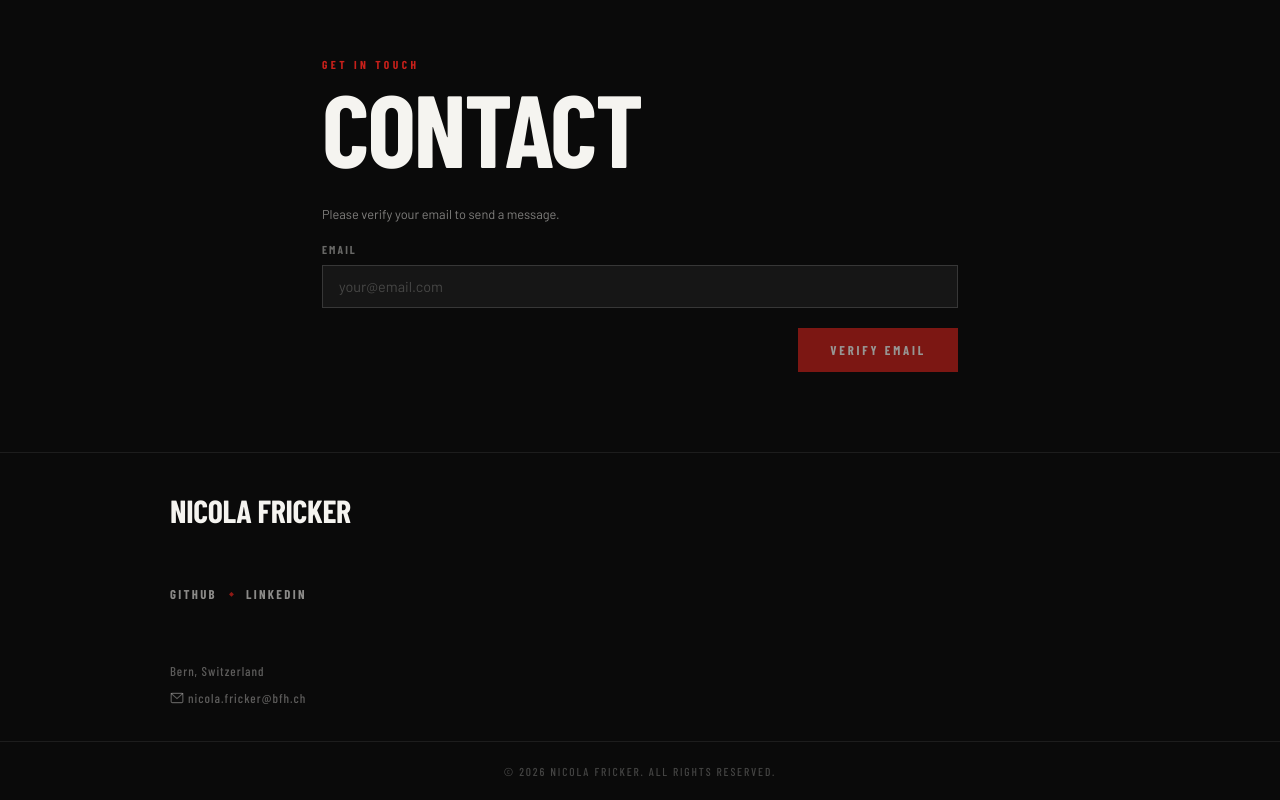
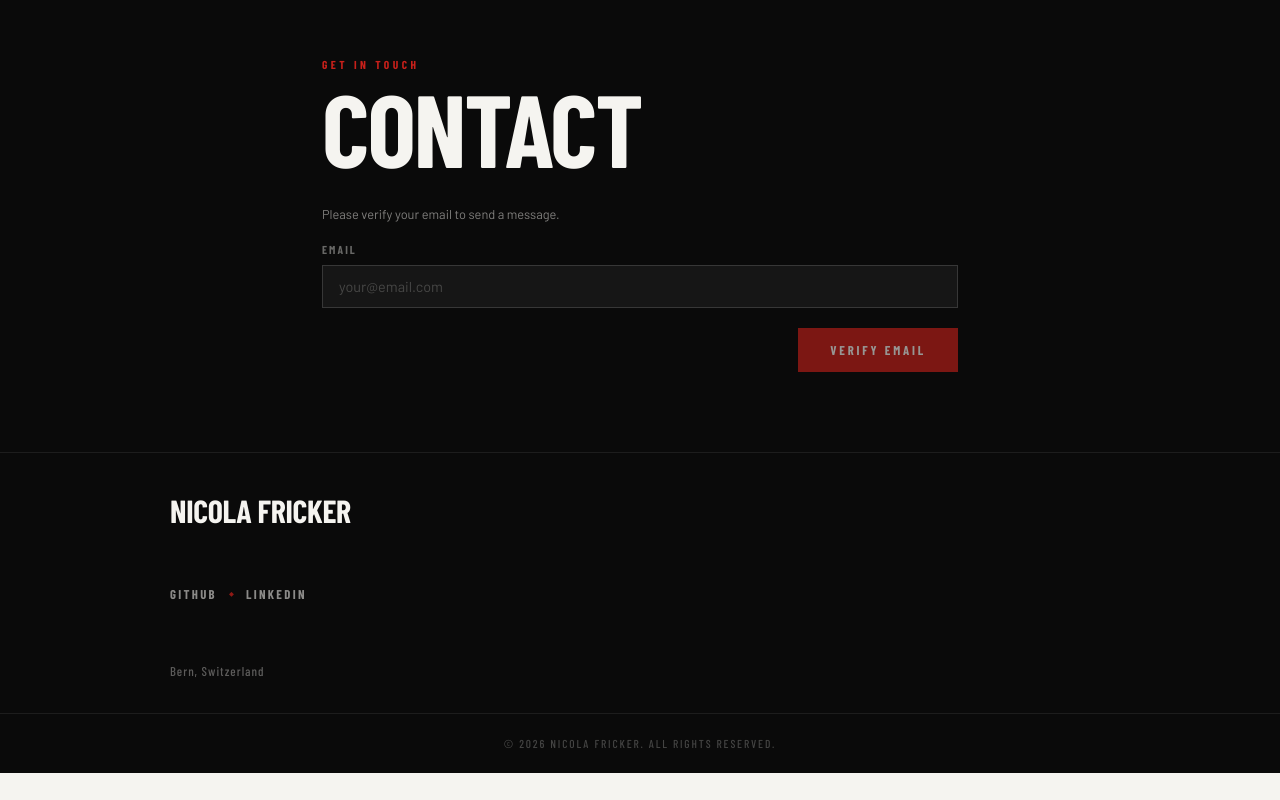
Before and after one commit to nicolafricker/PortfolioPage, a Vue app: page / in a window 1280 px wide. Shown: the part 6132-6932 px from the top of the page. After the commit the page ends 6905 px from the top, so only its background shows below. Built offline with nearby package versions, Linux system fonts and the light colour scheme; no server answers; a web font is replaced by a local one.

Commit message:
remove email from footer

```diff
--- a/src/components/App.vue
+++ b/src/components/App.vue
@@ -781,22 +781,6 @@
         </div>
         <div class="footer__meta">
           <span>Bern, Switzerland</span>
-          <span
-            ><svg
-              width="14"
-              height="14"
-              viewBox="0 0 24 24"
-              fill="none"
-              stroke="currentColor"
-              stroke-width="2"
-              stroke-linecap="round"
-              stroke-linejoin="round"
-              style="vertical-align: -2px; margin-right: 4px"
-            >
-              <rect x="2" y="4" width="20" height="16" rx="2" />
-              <polyline points="22,4 12,13 2,4" /></svg
-            >nicola.fricker@bfh.ch</span
-          >
         </div>
       </div>
 
```
